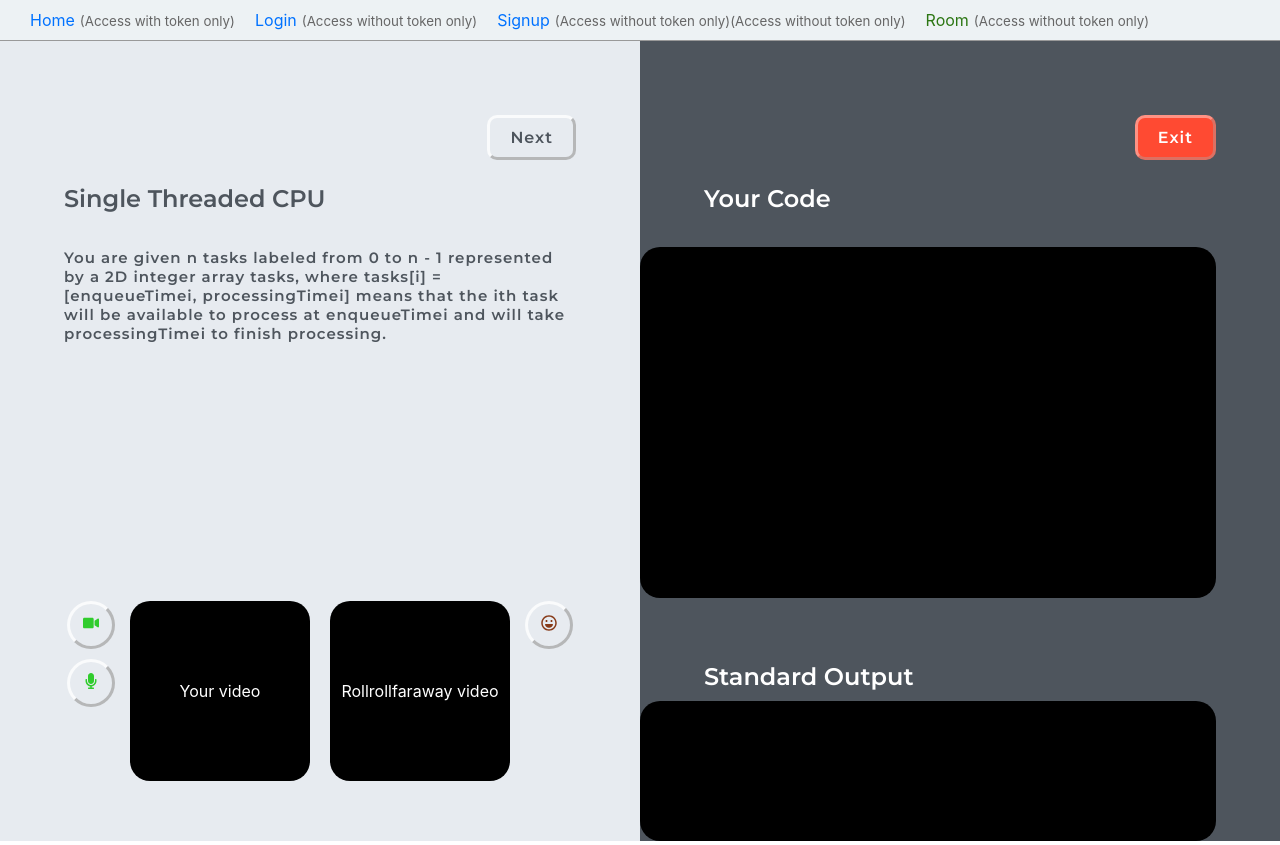
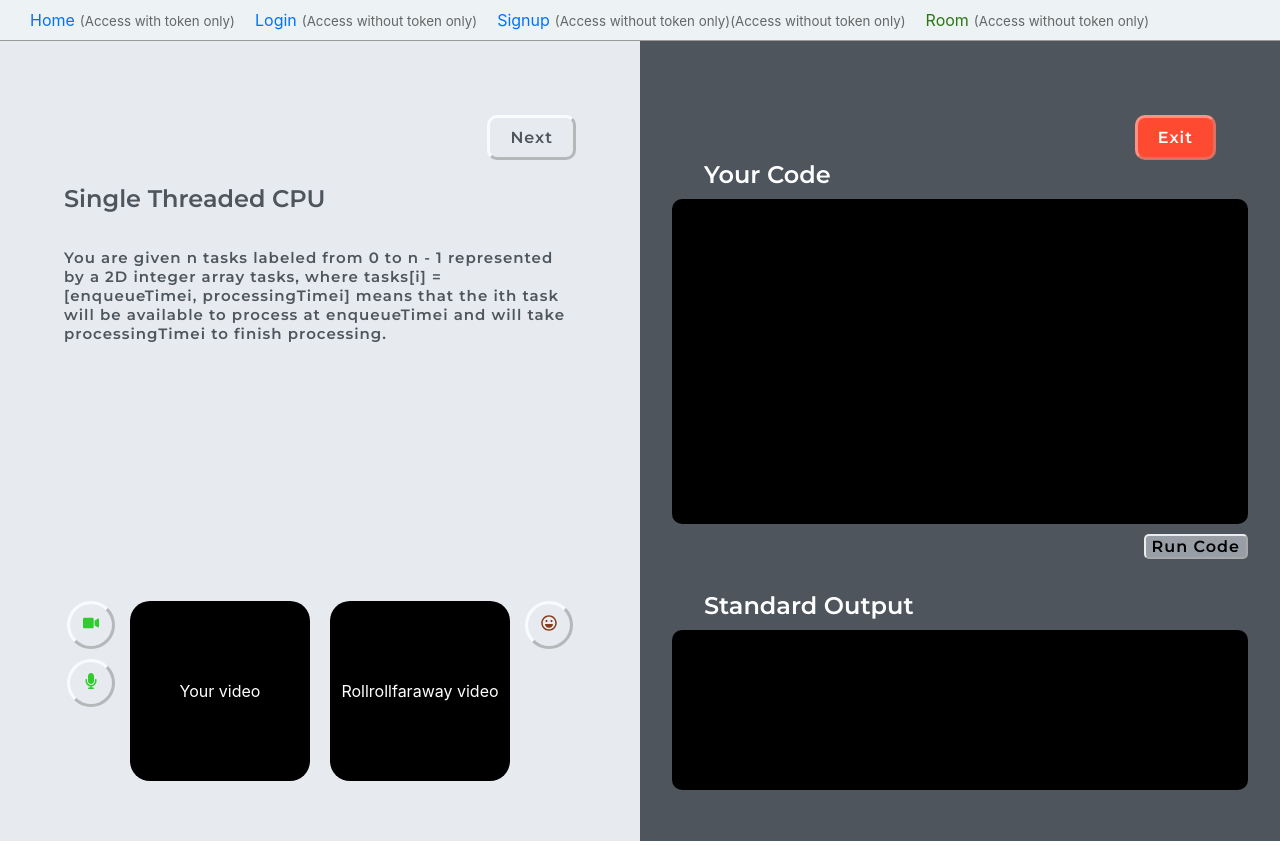
Before and after one commit to CS3219-SE-Principles-and-Patterns/cs3219-project-ay2122-2122-s1-g3, a React (Create React App) app in the folder frontend/: page /room in a window 1280 px wide. Built offline with nearby package versions, Linux system fonts and the light colour scheme.

Commit message:
Fix style for Editor and terminal section

```diff
--- a/frontend/src/Room/codeSection.js
+++ b/frontend/src/Room/codeSection.js
@@ -9,10 +9,10 @@ export const CodeSection = () => {
         <div className="nextButtonWrapper">
           <button>Exit</button>
         </div>
-        <h3 className="questionTitle">Your Code</h3>
+        <div className="questionTitle">Your Code</div>
       </div>
       <Editor />
-      <h5 className="terminalHeader">Standard Output</h5>
+      <div className="terminalHeader">Standard Output</div>
       <Terminal />
     </div>
   );
--- a/frontend/src/Room/codeSectionStyle.scss
+++ b/frontend/src/Room/codeSectionStyle.scss
@@ -38,7 +38,7 @@
         }
     }
     .terminalHeader{
-        margin: 10% 10% 10px 10%;
+        margin: 5% 10% 10px 10%;
         font-family: "Montserrat";
         font-weight: 600;
         font-size: 24px;
--- a/frontend/src/Room/editor.js
+++ b/frontend/src/Room/editor.js
@@ -1,10 +1,11 @@
-import "./editorStyle.scss"
+import "./editorStyle.scss";
 export const Editor = () => {
-    return (
-        <div className="Editor">
-            <div className="textInput">
-
-            </div>
-        </div>
-    )
-}
+  return (
+    <div className="Editor">
+      <div className="textInput"></div>
+      <div className="runCodeButtonWrapper">
+        <button>Run Code</button>
+      </div>
+    </div>
+  );
+};
--- a/frontend/src/Room/editorStyle.scss
+++ b/frontend/src/Room/editorStyle.scss
@@ -1,14 +1,33 @@
 .Editor{
-    height: 50%;
+    height: 45%;
+    display: flex;
+    flex-direction: column;
+    align-items: center;
     .textInput{
         background-color: black;
-        display: inline-flex;
         width:90%;
         height:100%;
-        border-radius: 20px;
+        border-radius: 10px;
         color: white;
-        align-items: center;
-        justify-content: center;
     }
-
+    .runCodeButtonWrapper{
+        width:90%;
+        text-align: end;
+        button{
+            font-weight: 600;
+            font-family: "Montserrat";
+            font-size: 16px;
+            letter-spacing: 1px;
+            margin-top: 10px;
+            color: #000000;
+            background-color: #979ea5;
+            border: 2px rgba($color: #FFFFFF, $alpha: 0.80);
+            border-style: outset;
+            border-radius: 5px;
+            cursor: pointer;
+        }
+        button:hover{
+            background-color: #b9bcbe;
+        }
+    }
 }
--- a/frontend/src/Room/terminalStyle.scss
+++ b/frontend/src/Room/terminalStyle.scss
@@ -1,11 +1,14 @@
 .Terminal{
     height: 20%;
+    display: flex;
+    flex-direction: column;
+    align-items: center;
     .stdOutput{
         background-color: black;
         display: inline-flex;
         width:90%;
         height:100%;
-        border-radius: 20px;
+        border-radius: 10px;
         color: white;
         align-items: center;
         justify-content: center;
```
Also changed, not shown: frontend/src/Room/terminal.js (+8 -9 lines).
